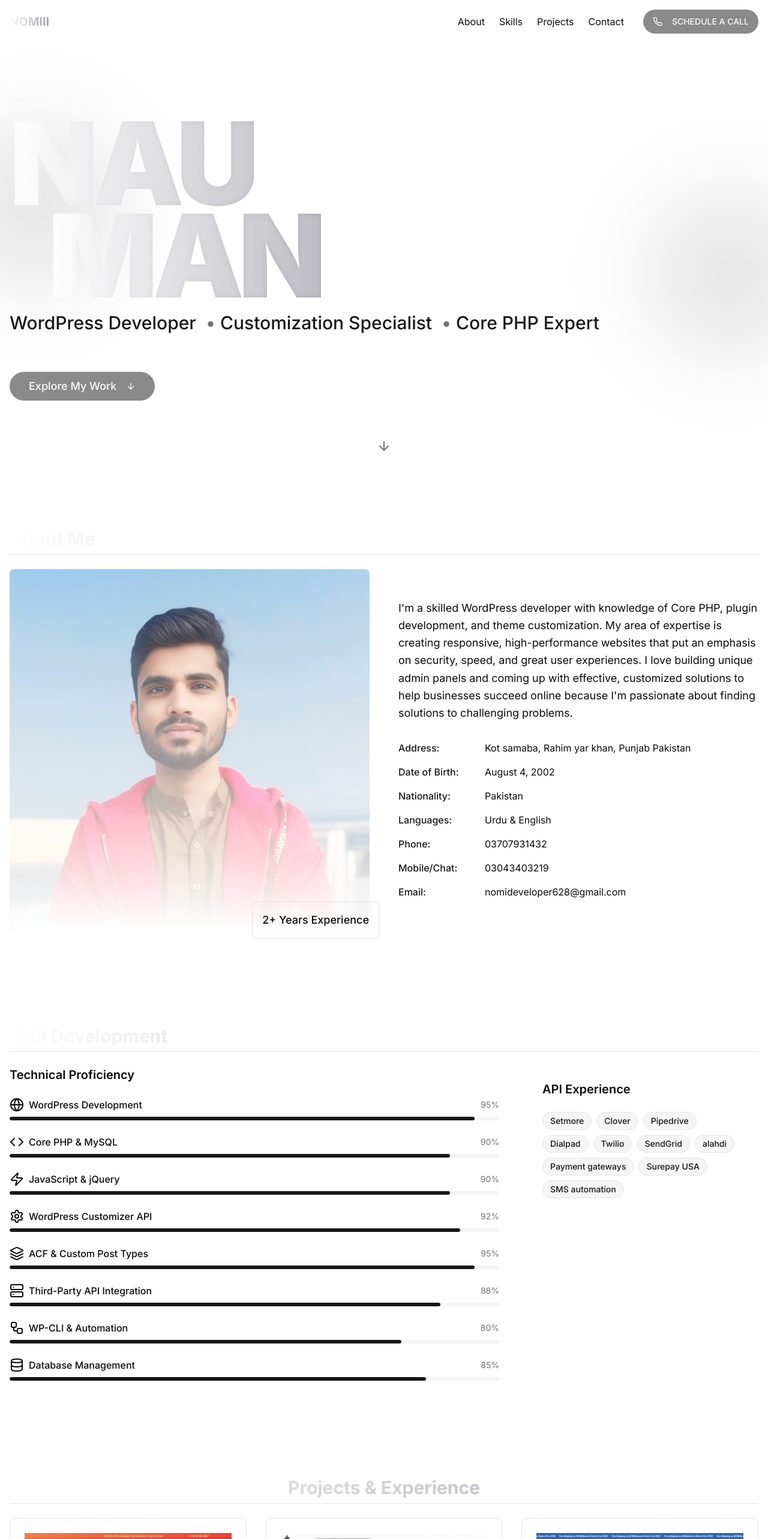
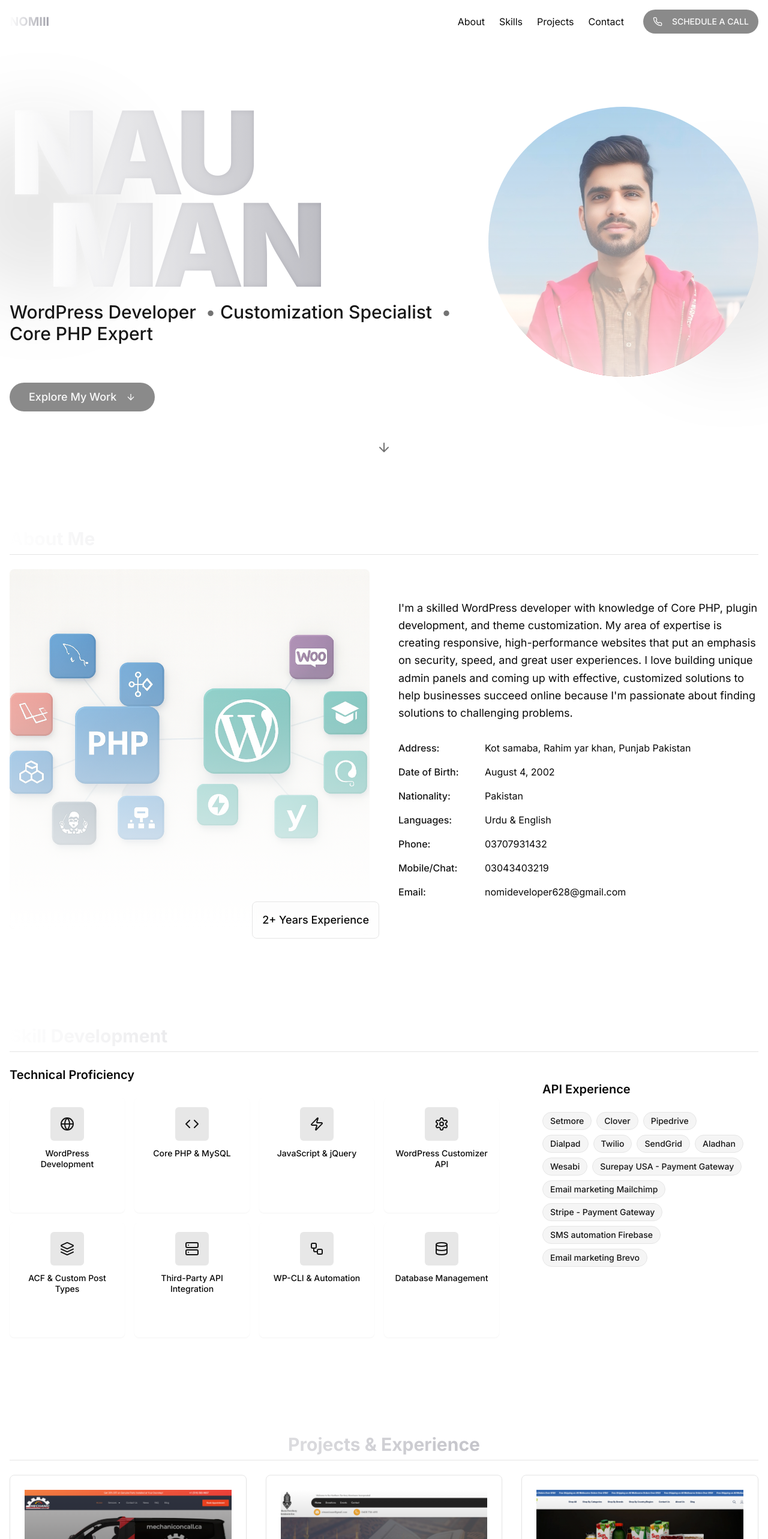
Before and after one commit to nomidevo8/portfolio-with-talha, a Next.js app: page / in a window 1280 px wide. Shown: the top 2566 px of the page at 60% size. Built offline with nearby package versions, Linux system fonts and the light colour scheme.

Commit message:
1- Front image fixed 2- Updated the about us image 3- Skill section updated with their links

```diff
--- a/components/about.tsx
+++ b/components/about.tsx
@@ -33,7 +33,7 @@ export default function About() {
             <div className="relative mb-8 md:mb-0">
               <div className="relative w-full aspect-square rounded-lg overflow-hidden glow">
               <Image
-                src="/nauman.png"
+                src="/about-us-pic.png"
                 alt="Nauman Sajjad"
                 width={0}
                 height={0}
--- a/components/hero.tsx
+++ b/components/hero.tsx
@@ -3,6 +3,7 @@
 import { useEffect, useRef } from "react"
 import { Button } from "@/components/ui/button"
 import { ArrowDown } from "lucide-react"
+import Image from "next/image"
 
 export default function Hero() {
   const heroRef = useRef<HTMLDivElement>(null)
@@ -57,28 +58,33 @@ export default function Hero() {
         ref={heroRef}
         className="relative min-h-screen flex flex-col justify-center items-center pt-16 overflow-hidden bg-grid"
       >
-      <div className="absolute inset-0 hero-bg">
+        {/* Background Glow Circles */}
+        <div className="absolute inset-0 hero-bg pointer-events-none">
           <div className="absolute top-1/4 -left-20 w-72 h-72 bg-primary/10 rounded-full filter blur-3xl"></div>
           <div className="absolute bottom-1/4 -right-20 w-72 h-72 bg-primary/10 rounded-full filter blur-3xl"></div>
         </div>
 
-      <div className="container mx-auto px-4 z-10">
-        <div className="flex flex-col items-start">
+        {/* Content & Image */}
+        <div className="container mx-auto px-4 z-10 flex flex-col lg:flex-row items-center lg:items-start">
+          {/* Text Section */}
+          <div className="flex-1 flex flex-col items-start">
             <h1 className="hero-name text-left transition-transform duration-300 ease-out text-glow">
               <div className="flex flex-col">
                 <span className="gradient-text reveal">NAU</span>
                 <span className="ml-16 gradient-text reveal reveal-delay-1">MAN</span>
               </div>
             </h1>
+
             <div className="mt-4 mb-8 reveal reveal-delay-2">
               <h2 className="text-2xl md:text-3xl font-medium">
                 <span className="text-primary">WordPress Developer</span>{" "}
                 <span className="mx-2 text-muted-foreground">•</span>
                 <span className="text-primary">Customization Specialist</span>{" "}
-              <span className="mx-2 text-muted-foreground">•</span>
+                <span className="mx-2 text-muted-foreground">•</span><br></br>
                 <span className="text-primary">Core PHP Expert</span>
               </h2>
             </div>
+
             <Button
               className="rounded-full text-lg px-8 py-6 mt-8 bg-primary/50 hover:bg-primary/80 backdrop-blur-sm reveal reveal-delay-3"
               onClick={() => {
@@ -88,14 +94,34 @@ export default function Hero() {
               Explore My Work <ArrowDown className="ml-2" size={18} />
             </Button>
           </div>
+
+          {/* Image Section */}
+          <div className="w-full lg:w-[450px] mt-8 lg:mt-0 flex-shrink-0 relative">
+            <div className="relative w-full h-[350px] sm:h-[400px] lg:h-[450px]">
+              <Image
+                src="/nauman.png"
+                alt="Nauman"
+                fill
+                className="rounded-full object-cover opacity-90 pointer-events-none select-none"
+              />
+              <div className="absolute inset-0 rounded-full bg-gradient-to-t from-background/80 to-transparent pointer-events-none"></div>
+            </div>
+          </div>
         </div>
 
+        {/* Scroll Down Arrow */}
         <div className="absolute bottom-10 left-0 right-0 flex justify-center animate-bounce">
           <ArrowDown className="h-6 w-6 text-muted-foreground" />
         </div>
 
+        {/* Wave Divider */}
         <div className="wave-divider">
-        <svg data-name="Layer 1" xmlns="http://www.w3.org/2000/svg" viewBox="0 0 1200 120" preserveAspectRatio="none">
+          <svg
+            data-name="Layer 1"
+            xmlns="http://www.w3.org/2000/svg"
+            viewBox="0 0 1200 120"
+            preserveAspectRatio="none"
+          >
             <path
               d="M321.39,56.44c58-10.79,114.16-30.13,172-41.86,82.39-16.72,168.19-17.73,250.45-.39C823.78,31,906.67,72,985.66,92.83c70.05,18.48,146.53,26.09,214.34,3V0H0V27.35A600.21,600.21,0,0,0,321.39,56.44Z"
               className="fill-background"
--- a/components/skills.tsx
+++ b/components/skills.tsx
@@ -10,15 +10,6 @@ export default function Skills() {
         entries.forEach((entry) => {
           if (entry.isIntersecting) {
             entry.target.classList.add("active")
-
-            // Animate progress bars when they come into view
-            const progressBars = entry.target.querySelectorAll(".skill-progress-bar")
-            progressBars.forEach((bar: Element) => {
-              const width = (bar as HTMLElement).dataset.width || "0"
-              setTimeout(() => {
-                ;(bar as HTMLElement).style.width = width
-              }, 300)
-            })
           }
         })
       },
@@ -34,28 +25,33 @@ export default function Skills() {
   }, [])
 
   const skillsWithProgress = [
-    { name: "WordPress Development", progress: "95%", icon: <Globe className="h-6 w-6" /> },
-    { name: "Core PHP & MySQL", progress: "90%", icon: <Code className="h-6 w-6" /> },
-    { name: "JavaScript & jQuery", progress: "90%", icon: <Zap className="h-6 w-6" /> },
-    { name: "WordPress Customizer API", progress: "92%", icon: <Settings className="h-6 w-6" /> },
-    { name: "ACF & Custom Post Types", progress: "95%", icon: <Layers className="h-6 w-6" /> },
-    { name: "Third-Party API Integration", progress: "88%", icon: <Server className="h-6 w-6" /> },
-    { name: "WP-CLI & Automation", progress: "80%", icon: <Workflow className="h-6 w-6" /> },
-    { name: "Database Management", progress: "85%", icon: <Database className="h-6 w-6" /> },
+    { name: "WordPress Development", icon: Globe },
+    { name: "Core PHP & MySQL", icon: Code },
+    { name: "JavaScript & jQuery", icon: Zap },
+    { name: "WordPress Customizer API", icon: Settings },
+    { name: "ACF & Custom Post Types", icon: Layers },
+    { name: "Third-Party API Integration", icon: Server },
+    { name: "WP-CLI & Automation", icon: Workflow },
+    { name: "Database Management", icon: Database },
   ]
 
-  const apiExperience = [
-    "Setmore",
-    "Clover",
-    "Pipedrive",
-    "Dialpad",
-    "Twilio",
-    "SendGrid",
-    "alahdi",
-    "Payment gateways",
-    "Surepay USA",
-    "SMS automation",
-  ]
+const apiExperience = [
+  { name: "Setmore", url: "https://www.setmore.com/" },
+  { name: "Clover", url: "https://www.clover.com/" },
+  { name: "Pipedrive", url: "https://www.pipedrive.com/" },
+  { name: "Dialpad", url: "https://www.dialpad.com/" },
+  { name: "Twilio", url: "https://www.twilio.com/" },
+  { name: "SendGrid", url: "https://sendgrid.com/" },
+  { name: "Aladhan", url: "https://aladhan.com/prayer-times-api" },
+  { name: "Wesabi", url: "https://wasabi.com/" },
+  { name: "Surepay USA - Payment Gateway", url: "https://surepay.co/" },
+  { name: "Email marketing Mailchimp", url: "https://mailchimp.com/" },
+  { name: "Stripe - Payment Gateway", url: "https://stripe.com/" },
+    { name: "SMS automation Firebase", url: "https://firebase.google.com/" },
+  { name: "Email marketing Brevo", url: "https://www.brevo.com/" },
+
+]
+
 
   return (
     <section id="skills" className="py-20">
@@ -65,23 +61,16 @@ export default function Skills() {
         <div className="grid grid-cols-1 lg:grid-cols-3 gap-12">
           <div className="lg:col-span-2">
             <h3 className="text-xl font-semibold mb-6 reveal">Technical Proficiency</h3>
-            <div className="space-y-6">
+            <div className="grid grid-cols-2 sm:grid-cols-4 gap-4">
               {skillsWithProgress.map((skill, index) => (
-                <div key={index} className="reveal" style={{ transitionDelay: `${index * 0.1}s` }}>
-                  <div className="flex items-center justify-between mb-2">
-                    <div className="flex items-center gap-2">
-                      {skill.icon}
-                      <span className="font-medium">{skill.name}</span>
-                    </div>
-                    <span className="text-sm text-muted-foreground">{skill.progress}</span>
-                  </div>
-                  <div className="skill-progress">
-                    <div
-                      className="skill-progress-bar transition-all duration-1000 ease-out"
-                      style={{ width: "0%" }}
-                      data-width={skill.progress}
-                    ></div>
-                  </div>
+                <div key={index} className="reveal" style={{ transitionDelay: `${index * 0.06}s` }}>
+                 <div className="aspect-square rounded-lg bg-secondary/5 flex flex-col items-center p-4 hover:scale-105 transition-transform shadow-sm">
+  <div className="w-14 h-14 rounded-md bg-primary/10 flex items-center justify-center mb-3">
+    <skill.icon className="w-6 h-6 block text-primary" />
+  </div>
+  <div className="text-center font-medium text-sm leading-tight">{skill.name}</div>
+</div>
+
                 </div>
               ))}
             </div>
@@ -91,15 +80,19 @@ export default function Skills() {
             <h3 className="text-xl font-semibold mb-6">API Experience</h3>
             <div className="flex flex-wrap gap-2">
               {apiExperience.map((api, index) => (
-                <span
+                <a
                   key={index}
-                  className="skill-tag bg-secondary/20 backdrop-blur-sm border border-border"
+                  href={api.url}
+                  target="_blank"
+                  rel="noopener noreferrer"
+                  className="skill-tag bg-secondary/20 backdrop-blur-sm border border-border hover:bg-primary/10 transition-colors"
                   style={{ animationDelay: `${index * 0.1}s` }}
                 >
-                  {api}
-                </span>
+                  {api.name}
+                </a>
               ))}
             </div>
+
           </div>
         </div>
       </div>
```
Also changed, not shown: public/about-us-pic.png (added). Lines whose indentation alone changed are shown as unchanged.
